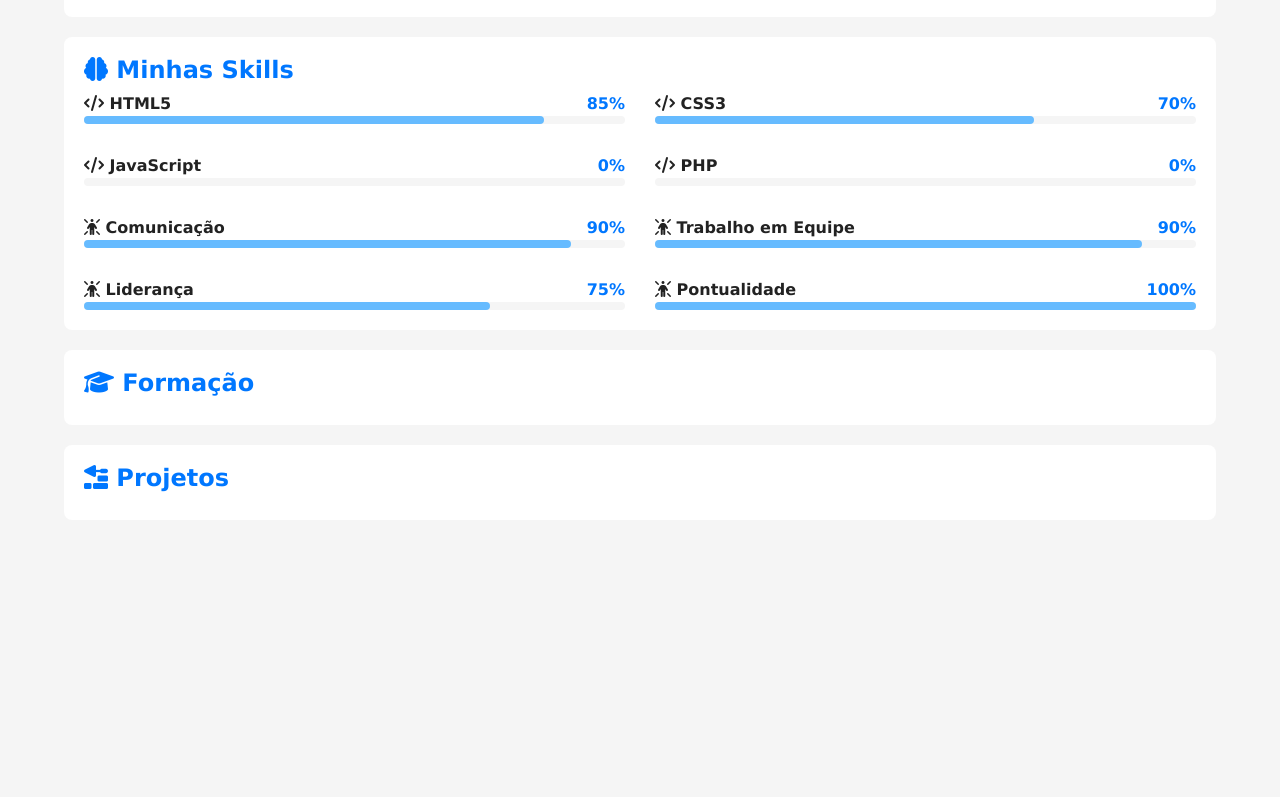
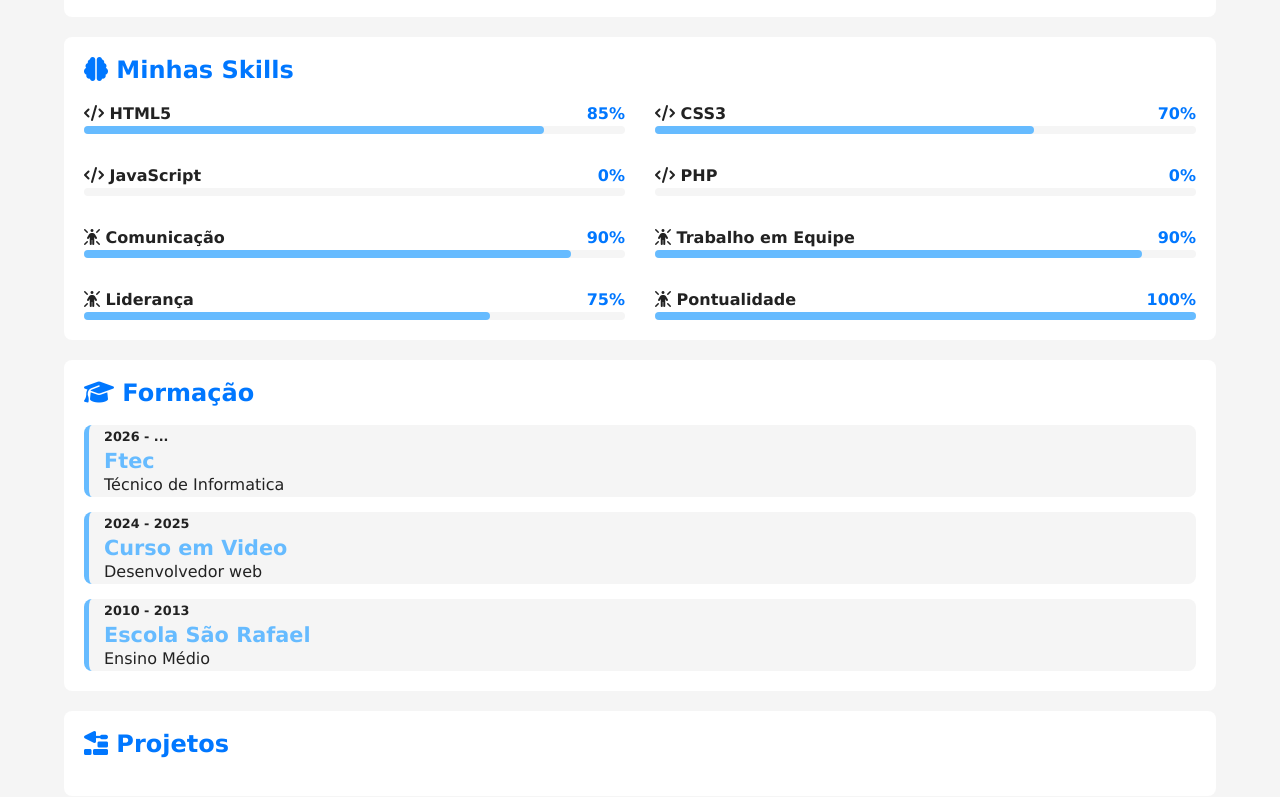
Before and after one commit to Sidimargreseli/projeto-portifolio, a plain HTML site: page index.html in a window 1280 px wide. Shown: the part 477-1274 px from the top of the page. Before the commit the page ends 1017 px from the top, so only its background shows below. Drawn offline with Linux system fonts and the light colour scheme.

Commit message:
area de formaçaoes

```diff
--- a/estilos/style.css
+++ b/estilos/style.css
@@ -115,7 +115,7 @@ article {
 
 article h2 {
   color: var(--destaque);
-  margin-bottom: 10px;
+  margin-bottom: 20px;
 }
 
 #skill-container {
@@ -153,7 +153,36 @@ article h2 {
   border-radius: 4px;
 }
 
+#formacao-container {
+  display: flex;
+  flex-direction: column-reverse;
+  gap: 15px;
+}
 
+#formacao-container .curso {
+  background-color: var(--fundo-principal);
+  border-radius: 8px;
+  border-left: 5px solid var(--destaque-inverso);
+  padding-left: 15px;
+  transition: border-width 0.6s, border-color 0.6s;
+}
+
+#formacao-container .curso:hover {
+  border-left-width: 15px;
+  border-color: var(--destaque);
+  cursor: pointer;
+}
+
+#formacao-container .periodo {
+  font-size: 0.8em;
+  font-weight: bolder;
+  color: var(--texto);
+}
+
+#formacao-container .instituicao {
+  color: var(--destaque-inverso);
+  font-size: 1.3em;
+}
 
 @media screen and (min-width: 768px) {
   #skill-container {
--- a/index.html
+++ b/index.html
@@ -173,6 +173,28 @@
 
             <article id="formacao">
                 <h2> <i class="fa-solid fa-graduation-cap"></i> Formação</h2>
+                <div id="formacao-container">
+
+                    <div class="curso">
+                        <p class="periodo">2010 - 2013</p>
+                        <h3 class="instituicao">Escola São Rafael</h3>
+                        <p class="titulacao">Ensino Médio</p>
+                    </div>
+
+                    <div class="curso">
+                        <p class="periodo">2024 - 2025</p>
+                        <h3 class="instituicao">Curso em Video</h3>
+                        <p class="titulacao">Desenvolvedor web</p>
+                    </div>
+
+                    <div class="curso">
+                        <p class="periodo">2026 - ...</p>
+                        <h3 class="instituicao">Ftec</h3>
+                        <p class="titulacao">Técnico de Informatica</p>
+                    </div>
+
+                </div>
+
             </article>
 
             <article id="projetos">
```
